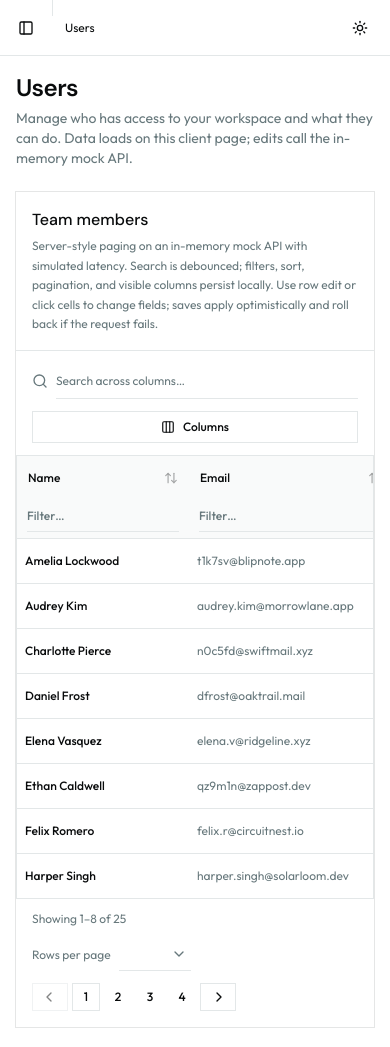
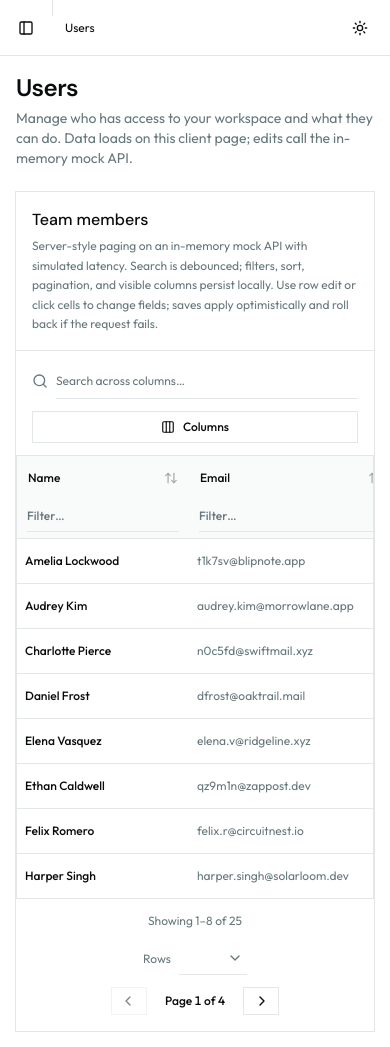
Before and after one commit to ameeriit/functional-dashboard, a Next.js app: page /users in a window 390 px wide. Built offline with nearby package versions, Linux system fonts and the light colour scheme.

Commit message:
feat: enhance cell editors and data table components with improved styling, responsiveness, and support for Nepali digit normalization; update user table column configurations for better alignment and validation messages

```diff
--- a/shared/common/data-table/data-table.tsx
+++ b/shared/common/data-table/data-table.tsx
@@ -542,9 +542,9 @@ export function DataTable<
       ...columns,
       {
         id: "_actions",
-        size: 112,
-        minSize: 96,
-        maxSize: 200,
+        size: 168,
+        minSize: 132,
+        maxSize: 240,
         enableSorting: false,
         enableResizing: false,
         enableHiding: false,
@@ -558,11 +558,11 @@ export function DataTable<
           const rowBusy = edit?.rowId === row.id
           if (rowBusy) {
             return (
-              <div className="flex items-center justify-start gap-1">
+              <div className="flex w-full max-w-full min-w-0 flex-wrap items-center gap-1">
                 <Button
                   variant="default"
                   size="sm"
-                  className="h-8 gap-1 px-2"
+                  className="h-8 shrink-0 gap-1 px-2"
                   type="button"
                   onClick={() => void handleSaveClick()}
                   disabled={saving}
@@ -574,7 +574,7 @@ export function DataTable<
                 <Button
                   variant="outline"
                   size="sm"
-                  className="h-8 gap-1 px-2"
+                  className="h-8 shrink-0 gap-1 px-2"
                   type="button"
                   onClick={handleCancel}
                   disabled={saving}
@@ -587,7 +587,7 @@ export function DataTable<
             )
           }
           return (
-            <div className="flex items-center justify-start gap-1">
+            <div className="flex w-full max-w-full min-w-0 flex-wrap items-center gap-1">
               {rowEditEnabled && (
                 <Button
                   variant="ghost"
@@ -1016,10 +1016,11 @@ export function DataTable<
                       colSpan={header.colSpan}
                       style={{
                         width: header.getSize(),
+                        maxWidth: header.getSize(),
                         position: "relative",
                       }}
                       className={cn(
-                        "h-auto min-h-0 py-1.5 align-top whitespace-normal"
+                        "box-border h-auto min-h-0 min-w-0 py-1.5 align-top whitespace-normal"
                       )}
                     >
                       {header.isPlaceholder ? null : (
@@ -1063,18 +1064,31 @@ export function DataTable<
                   {visibleLeafColumns.map((col, colIdx) => {
                     const align = col.columnDef.meta?.align ?? "left"
                     const widthFrac =
-                      colIdx % 4 === 0 ? "w-[92%]" : colIdx % 4 === 1 ? "w-[72%]" : colIdx % 4 === 2 ? "w-[88%]" : "w-[64%]"
+                      colIdx % 4 === 0
+                        ? "w-[92%]"
+                        : colIdx % 4 === 1
+                          ? "w-[72%]"
+                          : colIdx % 4 === 2
+                            ? "w-[88%]"
+                            : "w-[64%]"
                     return (
                       <TableCell
                         key={`dt-skeleton-${skIdx}-${col.id}`}
-                        style={{ width: col.getSize() }}
+                        style={{
+                          width: col.getSize(),
+                          maxWidth: col.getSize(),
+                        }}
                         className={cn(
+                          "box-border min-w-0 overflow-hidden",
                           align === "right" && "text-right",
                           align === "center" && "text-center"
                         )}
                       >
                         <Skeleton
-                          className={cn("inline-block h-7 max-w-full", widthFrac)}
+                          className={cn(
+                            "inline-block h-7 max-w-full",
+                            widthFrac
+                          )}
                           aria-hidden
                         />
                       </TableCell>
@@ -1114,6 +1128,8 @@ export function DataTable<
                         ((isRowEditing && editable) ||
                           (activeCellEdit && editable && cellEditEnabled))
 
+                      const cellPx = cell.column.getSize()
+
                       if (showInput) {
                         const columnId = cell.column
                           .id as FieldPath<TFormValues>
@@ -1122,11 +1138,13 @@ export function DataTable<
                           <TableCell
                             key={cell.id}
                             style={{
-                              width: cell.column.getSize(),
+                              width: cellPx,
+                              maxWidth: cellPx,
                             }}
                             className={cn(
                               align === "right" && "text-right",
-                              align === "center" && "text-center"
+                              align === "center" && "text-center",
+                              "box-border min-w-0 overflow-hidden align-top whitespace-normal"
                             )}
                           >
                             {meta?.renderEditor?.({
@@ -1140,6 +1158,7 @@ export function DataTable<
                                 inputType={meta?.inputType}
                                 options={meta?.options}
                                 autoFocus={activeCellEdit}
+                                cellAlign={align}
                                 customEditors={customEditors}
                               />
                             )}
@@ -1152,6 +1171,9 @@ export function DataTable<
                         edit !== null &&
                         rowEditEnabled &&
                         edit.rowId === row.id
+
+                      const readOnlyInRowEdit =
+                        isRowEditing && !editable && !showInput
 
                       const canNavigateToCellEdit =
                         cellEditEnabled &&
@@ -1169,7 +1191,8 @@ export function DataTable<
                         <TableCell
                           key={cell.id}
                           style={{
-                            width: cell.column.getSize(),
+                            width: cellPx,
+                            maxWidth: cellPx,
                           }}
                           onClick={
                             canNavigateToCellEdit
@@ -1182,6 +1205,9 @@ export function DataTable<
                               : undefined
                           }
                           className={cn(
+                            "box-border min-w-0",
+                            readOnlyInRowEdit &&
+                              "overflow-hidden align-top whitespace-normal",
                             align === "right" && "text-right",
                             align === "center" && "text-center",
                             canNavigateToCellEdit &&
@@ -1205,26 +1231,41 @@ export function DataTable<
 
       <div
         className={cn(
-          "flex min-w-0 flex-wrap items-center gap-x-4 gap-y-3 sm:justify-between",
+          "flex min-w-0 flex-col gap-4 pt-1",
+          "md:flex-row md:flex-nowrap md:items-center md:justify-between md:gap-6 md:pt-0",
           cardHeaderInsetX
         )}
       >
-        <p className="text-xs text-muted-foreground">
+        <p className="shrink-0 text-center text-xs leading-none text-muted-foreground md:text-left">
           {totalRows === 0
             ? "0 rows"
             : `Showing ${pageStart}–${pageEnd} of ${totalRows}`}
         </p>
-        <div className="flex min-w-0 flex-wrap items-center gap-3 sm:gap-4">
-          <div className="flex items-center gap-2">
-            <span className="text-xs whitespace-nowrap text-muted-foreground">
-              Rows per page
-            </span>
+
+        <div
+          className={cn(
+            "flex w-full min-w-0 flex-col items-center gap-3",
+            "md:w-auto md:flex-row md:flex-nowrap md:items-center md:justify-end md:gap-5"
+          )}
+        >
+          <div className="flex h-8 shrink-0 items-center justify-center gap-2 md:justify-end">
+            <label
+              htmlFor="dt-page-size"
+              className="text-xs leading-none whitespace-nowrap text-muted-foreground"
+            >
+              <span className="md:hidden">Rows</span>
+              <span className="hidden md:inline">Rows per page</span>
+            </label>
             <Select
               value={String(table.getState().pagination.pageSize)}
               onValueChange={(v) => table.setPageSize(Number(v))}
               disabled={isLoading}
             >
-              <SelectTrigger size="sm" className="h-8 w-18">
+              <SelectTrigger
+                id="dt-page-size"
+                size="sm"
+                className="h-8 min-w-17 shrink-0"
+              >
                 <SelectValue />
               </SelectTrigger>
               <SelectContent>
@@ -1236,11 +1277,48 @@ export function DataTable<
               </SelectContent>
             </Select>
           </div>
-          <Pagination className="mx-0 w-auto justify-end">
-            <PaginationContent>
+
+          {pageCount > 1 ? (
+            <>
+              <nav
+                aria-label="Pagination"
+                className="flex w-full max-w-md items-center justify-center gap-2 px-1 md:hidden"
+              >
+                <PaginationPrevious
+                  type="button"
+                  className="shrink-0"
+                  disabled={
+                    isLoading || totalRows === 0 || !table.getCanPreviousPage()
+                  }
+                  onClick={() => table.previousPage()}
+                />
+                <span
+                  className="min-w-20 shrink-0 text-center text-xs font-medium text-foreground tabular-nums"
+                  aria-current="page"
+                >
+                  Page {currentPage} of {pageCount}
+                </span>
+                <PaginationNext
+                  type="button"
+                  className="shrink-0"
+                  disabled={
+                    isLoading || totalRows === 0 || !table.getCanNextPage()
+                  }
+                  onClick={() => table.nextPage()}
+                />
+              </nav>
+
+              <Pagination
+                className={cn(
+                  "mx-0 hidden min-w-0 pb-0.5 [-webkit-overflow-scrolling:touch]",
+                  "md:inline-flex md:h-8 md:w-max md:max-w-[min(100vw-12rem,32rem)] md:min-w-0 md:shrink md:items-center md:justify-end md:overflow-x-auto md:overflow-y-visible md:pb-0 lg:max-w-none"
+                )}
+              >
+                <PaginationContent className="flex w-max min-w-0 flex-nowrap items-center justify-center gap-1 md:justify-end">
                   <PaginationItem>
                     <PaginationPrevious
                       type="button"
+                      className="shrink-0"
                       disabled={
                         isLoading ||
                         totalRows === 0 ||
@@ -1258,6 +1336,7 @@ export function DataTable<
                       <PaginationItem key={item.n}>
                         <PaginationLink
                           type="button"
+                          className="shrink-0"
                           isActive={item.n === currentPage}
                           disabled={isLoading}
                           onClick={() => table.setPageIndex(item.n - 1)}
@@ -1270,6 +1349,7 @@ export function DataTable<
                   <PaginationItem>
                     <PaginationNext
                       type="button"
+                      className="shrink-0"
                       disabled={
                         isLoading || totalRows === 0 || !table.getCanNextPage()
                       }
@@ -1278,6 +1358,8 @@ export function DataTable<
                   </PaginationItem>
                 </PaginationContent>
               </Pagination>
+            </>
+          ) : null}
         </div>
       </div>
     </div>
--- a/shared/lib/parse-field-input.ts
+++ b/shared/lib/parse-field-input.ts
@@ -1,6 +1,17 @@
+/** Devanagari digits (Nepali / Hindi numerals, Unicode U+0966–U+096F) → ASCII 0–9 */
+export function normalizeNepaliDigitsToAscii(input: string): string {
+  const digits = "०१२३४५६७८९"
+  let out = ""
+  for (const ch of input) {
+    const i = digits.indexOf(ch)
+    out += i >= 0 ? String(i) : ch
+  }
+  return out
+}
+
 /** Normalize free-form phone input toward E.164 (best-effort; assumes NANP when 10 digits). */
 export function normalizePhoneE164(input: string): string {
-  const raw = String(input ?? "").trim()
+  const raw = normalizeNepaliDigitsToAscii(String(input ?? "").trim())
   if (!raw) return ""
   const hasPlus = raw.startsWith("+")
   const digits = raw.replace(/\D/g, "")
@@ -16,7 +27,10 @@ export function parseCurrencyInput(input: unknown): number {
   if (typeof input === "number") {
     return Number.isFinite(input) ? input : Number.NaN
   }
-  const raw = String(input ?? "").replace(/[$,\s]/g, "")
+  const raw = normalizeNepaliDigitsToAscii(String(input ?? "")).replace(
+    /[$,\s]/g,
+    ""
+  )
   if (raw === "" || raw === "-" || raw === ".") return Number.NaN
   const n = Number.parseFloat(raw)
   return Number.isFinite(n) ? n : Number.NaN
@@ -27,7 +41,7 @@ export function parsePercentageInput(input: unknown): number {
   if (typeof input === "number") {
     return Number.isFinite(input) ? input : Number.NaN
   }
-  const raw = String(input ?? "")
+  const raw = normalizeNepaliDigitsToAscii(String(input ?? ""))
     .replace(/%/g, "")
     .trim()
   if (raw === "" || raw === "-" || raw === ".") return Number.NaN
--- a/shared/ui/pagination.tsx
+++ b/shared/ui/pagination.tsx
@@ -47,7 +47,7 @@ type PaginationLinkProps = {
 function PaginationLink({
   className,
   isActive,
-  size = "icon-sm",
+  size = "sm",
   ...props
 }: PaginationLinkProps) {
   return (
@@ -55,9 +55,15 @@ function PaginationLink({
       aria-current={isActive ? "page" : undefined}
       data-slot="pagination-link"
       data-active={isActive}
-      variant={isActive ? "outline" : "ghost"}
+      variant="outline"
       size={size}
-      className={cn(className)}
+      className={cn(
+        "min-w-8 shrink-0 px-2 tabular-nums shadow-none",
+        isActive
+          ? "border-primary/50 bg-muted/40 font-medium text-foreground"
+          : "border-border/70 bg-transparent font-normal text-muted-foreground hover:bg-muted/50 hover:text-foreground",
+        className
+      )}
       {...props}
     />
   )
--- a/views/users/_components/users-table/_components/user-table-columns.tsx
+++ b/views/users/_components/users-table/_components/user-table-columns.tsx
@@ -142,6 +142,7 @@ export function buildUserColumns(
       sortingFn: sortingFns.basic,
       filterFn: filterFns.includesString,
       meta: {
+        align: "right",
         editable: true,
         inputType: "currency",
         filterVariant: "text",
@@ -159,6 +160,7 @@ export function buildUserColumns(
       sortingFn: sortingFns.basic,
       filterFn: filterFns.includesString,
       meta: {
+        align: "right",
         editable: true,
         inputType: "percentage",
         filterVariant: "text",
@@ -176,6 +178,7 @@ export function buildUserColumns(
       sortingFn: sortingFns.basic,
       filterFn: filterFns.includesString,
       meta: {
+        align: "right",
         editable: true,
         inputType: "number",
         filterVariant: "text",
@@ -206,6 +209,7 @@ export function buildUserColumns(
       size: 88,
       filterFn: booleanStringEqualsFilter,
       meta: {
+        align: "center",
         editable: true,
         inputType: "switch",
         filterVariant: "select",
@@ -232,6 +236,7 @@ export function buildUserColumns(
       size: 104,
       filterFn: booleanStringEqualsFilter,
       meta: {
+        align: "center",
         editable: true,
         inputType: "checkbox",
         filterVariant: "select",
--- a/views/users/_components/users-table/api/user-draft.ts
+++ b/views/users/_components/users-table/api/user-draft.ts
@@ -3,6 +3,7 @@ import type { Resolver } from "react-hook-form"
 import { z } from "zod/v3"
 
 import {
+  normalizeNepaliDigitsToAscii,
   normalizePhoneE164,
   parseCurrencyInput,
   parsePercentageInput,
@@ -19,7 +20,7 @@ const phoneSchema = z.preprocess(
     .min(1, "Phone number is required.")
     .regex(
       /^\+[1-9]\d{9,14}$/,
-      "Use 10–15 digits after + (US: 10 digits is ok)."
+      "After +, use 10–15 digits (Western 0–9 or Nepali ०–९)."
     )
 )
 
@@ -29,7 +30,9 @@ const salarySchema = z.preprocess(
     return Number.isNaN(n) ? v : n
   },
   z
-    .number({ message: "Enter a valid amount." })
+    .number({
+      message: "Enter a valid amount (Western or Nepali digits).",
+    })
     .min(0, "Amount must be zero or greater.")
     .max(999_999_999, "Amount is too large.")
 )
@@ -40,17 +43,39 @@ const bonusSchema = z.preprocess(
     return Number.isNaN(n) ? v : n
   },
   z
-    .number({ message: "Enter a valid percentage." })
+    .number({
+      message: "Enter a valid percentage (Western or Nepali digits).",
+    })
     .min(0, "Percentage must be at least 0.")
     .max(100, "Percentage cannot exceed 100.")
 )
 
-const hireDateSchema = z
-  .string()
-  .regex(/^\d{4}-\d{2}-\d{2}$/, "Pick a valid date.")
-  .refine((s) => !Number.isNaN(Date.parse(`${s}T12:00:00Z`)), {
-    message: "Pick a real calendar date.",
-  })
+const hireDateSchema = z.preprocess(
+  (v) => normalizeNepaliDigitsToAscii(String(v ?? "").trim()),
+  z
+    .string()
+    .regex(/^\d{4}-\d{2}-\d{2}$/, "Use YYYY-MM-DD (Western or Nepali digits).")
+    .refine((s) => !Number.isNaN(Date.parse(`${s}T12:00:00Z`)), {
+      message: "Pick a real calendar date.",
+    })
+)
+
+const ptoDaysSchema = z.preprocess(
+  (v) => {
+    if (typeof v === "number" && Number.isFinite(v)) return v
+    const s = normalizeNepaliDigitsToAscii(String(v ?? "").trim())
+    if (s === "") return v
+    const n = Number.parseInt(s, 10)
+    return Number.isFinite(n) ? n : v
+  },
+  z
+    .number({
+      message: "Enter a valid number of days (Western or Nepali digits).",
+    })
+    .int("Use whole days.")
+    .min(0, "PTO days cannot be negative.")
+    .max(365, "PTO days cannot exceed 365.")
+)
 
 export const userDraftFormSchema = z.object({
   name: z.string().trim().min(1, "Name is required."),
@@ -60,13 +85,7 @@ export const userDraftFormSchema = z.object({
   phone: phoneSchema,
   annualSalary: salarySchema,
   bonusPercent: bonusSchema,
-  ptoDays: z.coerce
-    .number({
-      message: "Enter a valid number of days.",
-    })
-    .int("Use whole days.")
-    .min(0, "PTO days cannot be negative.")
-    .max(365, "PTO days cannot exceed 365."),
+  ptoDays: ptoDaysSchema,
   hireDate: hireDateSchema,
   notificationsEnabled: z.boolean(),
   marketingOptIn: z.boolean(),
```
Also changed, not shown: shared/common/data-table/cell-editors.tsx (+109 -32 lines). Lines whose indentation alone changed are shown as unchanged.
